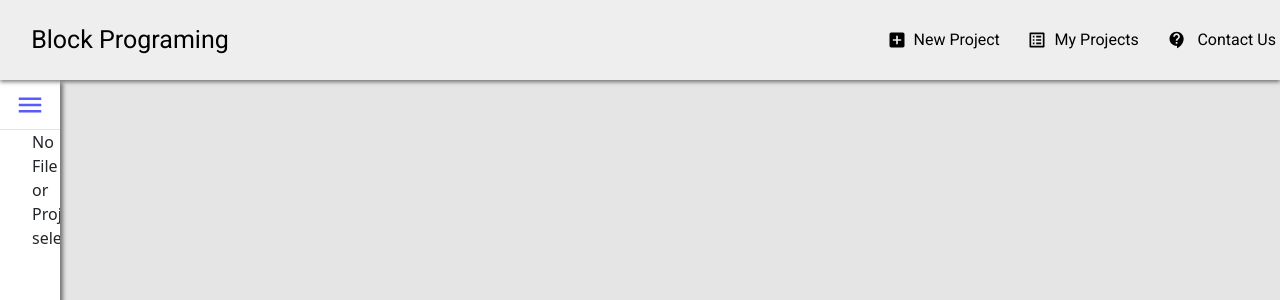
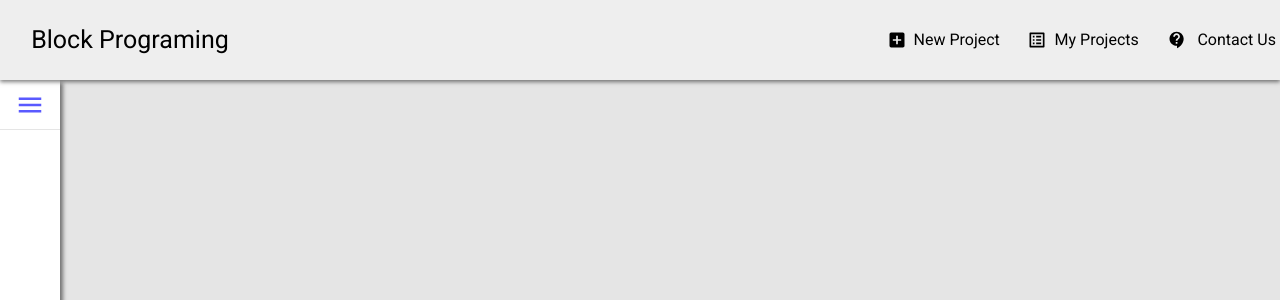
Before and after one commit to Pedro-Augusto-Barbosa-Aparecido/block-and-text-programing, a React (Create React App) app: page / in a window 1280 px wide. Shown: the top 300 px of the page. Built offline with nearby package versions, Linux system fonts and the light colour scheme.

Commit message:
Finish Menu First Step

```diff
--- a/src/components/Menu/index.tsx
+++ b/src/components/Menu/index.tsx
@@ -14,7 +14,8 @@ export type MenuProps = {
 const Menu: React.FC<MenuProps> = ({ fileAndFolders = [] }) => {
   const [shrink, setShrink] = useState<boolean>(true);
 
-  return <Container shrink={shrink}>
+  return (
+      <Container shrink={shrink}>
           <div className='button-menu-control'>
             {
                 shrink ? <MdMenu className='hover' size={30} color="rgba(20, 20, 255, .7)" onClick={() => setShrink(state => !state)} /> :
@@ -33,10 +34,13 @@ const Menu: React.FC<MenuProps> = ({ fileAndFolders = [] }) => {
           </div>
           <ul>
             {
-          fileAndFolders.length === 0 ? <p>No File or Project selected</p> : fileAndFolders.map((item, key) => <p key={key}>{item}</p>)
+              fileAndFolders.length === 0 ? <p id="no-data">
+                No File or Project selected
+              </p> : fileAndFolders.map((item, key) => <p key={key}>{item}</p>)
             }
           </ul>
-  </Container>;
+      </Container>
+  );
 }
 
 export default Menu;
--- a/src/components/Menu/styles.tsx
+++ b/src/components/Menu/styles.tsx
@@ -1,7 +1,7 @@
 import styled, { css } from 'styled-components';
 
 interface MenuProps {
-    shrink: boolean;
+    shrink?: boolean;
 
 }
 
@@ -13,7 +13,7 @@ export const Container = styled.div<MenuProps>`
     height: 100%;
     ${props => props.shrink ? css`width: 60px !important;` : css`width: 400px !important;`}
 
-    overflow: hidden;
+    ${props => props.shrink ? css`overflow: hidden;` : ""}
 
     div.button-menu-control {
         padding-left: 15px;
@@ -35,7 +35,7 @@ export const Container = styled.div<MenuProps>`
         justify-content: flex-end;
         align-items: center;
 
-        width: 80%;
+        width: 300px;
         height: 100%;
 
         padding-right: 0;
@@ -73,6 +73,37 @@ export const Container = styled.div<MenuProps>`
 
     }
 
+    ul {
+        margin: 0;
+        padding: 0;
+
+        margin-top: 15px;
+
+        overflow: hidden;
+
+    }
+
+    p[id=no-data] {
+        height: 50px;
+        width: 100%;
+
+        color: #726b6b;
+
+        overflow: hidden;
+        text-overflow: ellipsis;
+
+        display: flex;
+        justify-content: center;
+        align-items: center;
+
+        padding: 5px;
+
+        text-align: center;
+
+        ${props => props.shrink ? css`visibility: hidden;`: css`visibility: visible;`}
+
+    }
+
     .hover:hover {
         cursor: pointer;
         opacity: .6;
```
Lines whose indentation alone changed are shown as unchanged.
